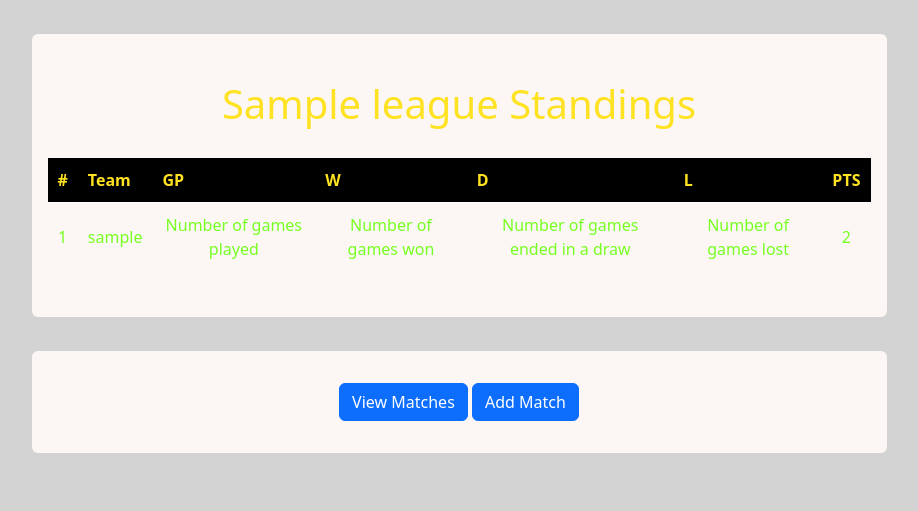
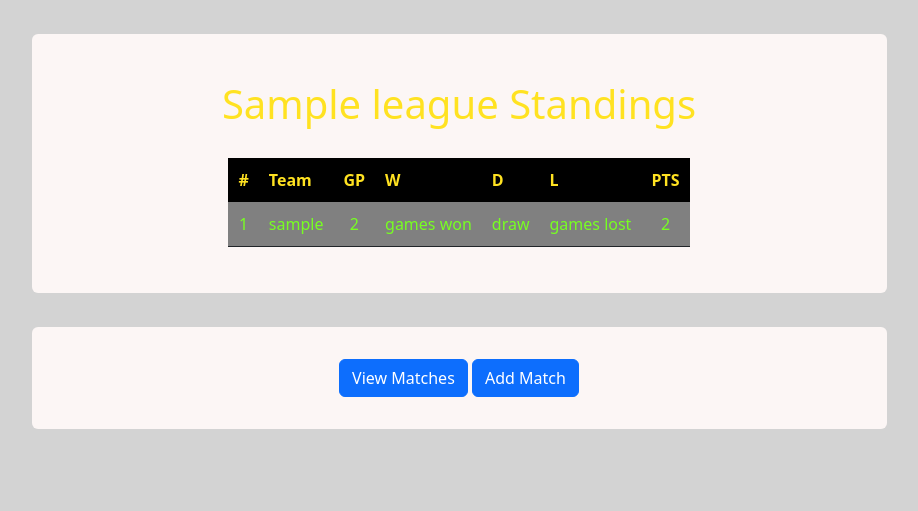
Before and after one commit to MorganStenberg/League-hub, a Django app: a page that uses league/templates/league/detailed_league.html in a window 1280 px wide. Shown: the part 56-567 px from the top of the page, without its empty margins (181-1099 px from the left). Run offline with Django 4.2, Linux system fonts and the light colour scheme; a user stored in the database is signed in; tables that the repository leaves empty hold one stand-in row (values such as "Sample post"); some libraries are stand-ins or nearby versions.

Commit message:
add function to calculate matches, add to league template

```diff
--- a/league/models.py
+++ b/league/models.py
@@ -18,6 +18,7 @@ class League(models.Model):
     def calculate_standings(self):
         user_points = {}
 
+
         for match in self.matches.all():
 
             home_team = match.home_team
@@ -28,9 +29,27 @@ class League(models.Model):
             user_points[home_team] = user_points.get(home_team, 0) + home_points
             user_points[away_team] = user_points.get(away_team, 0) + away_points
 
+
+
         league_standings = sorted(user_points.items(), key=lambda x: x[1], reverse=True)
 
         return league_standings
+
+
+    # Calculates the number of matches each user has played
+    def calculate_user_matches(self):
+        user_matches_played = {}
+
+        for match in self.matches.all():
+
+            home_team = match.home_team
+            away_team = match.away_team
+
+            user_matches_played[home_team] = user_matches_played.get(home_team, 0) + 1
+            user_matches_played[away_team] = user_matches_played.get(away_team, 0) + 1
+
+        return user_matches_played
+
 
     def __str__(self):
         return self.name
--- a/league/templates/league/detailed_league.html
+++ b/league/templates/league/detailed_league.html
@@ -46,17 +46,21 @@
 
           {% for user, points in standings %}
           <tr class="wpos">
-            <td>1</td>
+            <td>{{ forloop.counter }}</td>
             <td>{{ user.username }}</td>
 
-            <td>Number of games played</td>
-            <td>Number of games won</td>
-            <td>Number of games ended in a draw</td>
-            <td>Number of games lost</td>
-
+            {% for u, matches_count in user_matches_count.items %}
+              {% if u == user %}
+               <td>{{ matches_count }}</td>
+               {% endif %}
+            {% endfor %}
+            <td>games won</td>
+            <td>draw</td>
+            <td>games lost</td>
             <td>{{ points }}</td>
           </tr>
           {% endfor %}
+
 
         </table>
       </div>
--- a/league/views.py
+++ b/league/views.py
@@ -94,15 +94,8 @@ def detailed_league(request, slug):
 
     league_instance = get_object_or_404(League, slug=slug)
     standings = league_instance.calculate_standings()
-
-
     all_league_matches = league_instance.matches.all()
-
-    for match in all_league_matches:
-        home_team = match.home_team
-        away_team = match.away_team
-        print(home_team)
-        print(away_team)
+    user_matches_count = league_instance.calculate_user_matches()
 
 
     if request.method == "POST":
@@ -129,6 +122,7 @@ def detailed_league(request, slug):
         "standings": standings,
         "add_matches_form": add_matches_form,
         "all_league_matches": all_league_matches,
+        "user_matches_count": user_matches_count,
     }
 
     return render (
--- a/static/css/style.css
+++ b/static/css/style.css
@@ -97,6 +97,8 @@ th{
 
 .wpos{
 	text-align: center;
+    background-color: grey;
+    border-bottom: solid 1px;
 }
 
 .wpos td{
@@ -111,9 +113,7 @@ th{
 	color: #ff7b21;
 }
 
-table .col{
-	border-bottom: 1px solid #FFFFFF;
-}
+
 
 .wpos:hover{
 	background-color: #77ff21;
```
